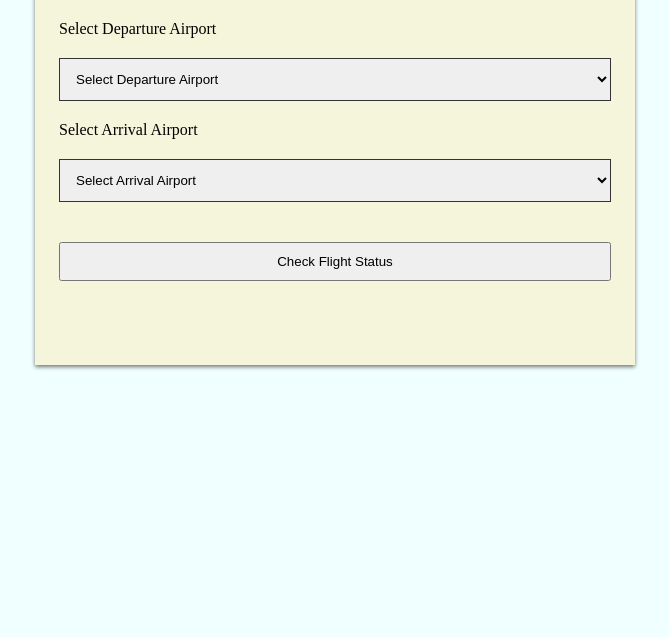
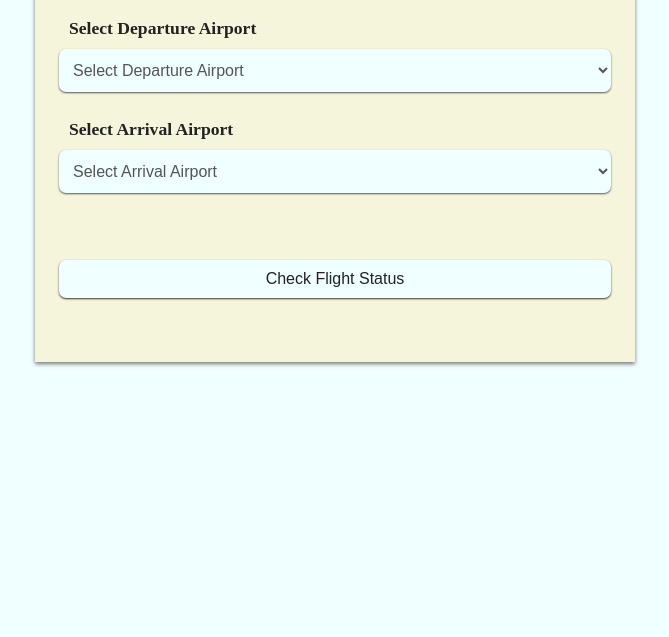
Before and after one commit to lessons-in-coding/Flight-Status-Check, a plain HTML site: page index.html in a window 1280 px wide. Shown: the part 163-800 px from the top of the page, without its empty margins (305-974 px from the left). Drawn offline with Linux system fonts and the light colour scheme.

Commit message:
updated some sorting and designs

```diff
--- /dev/null
+++ b/assets/css/style.css
@@ -0,0 +1,94 @@
+* {
+  margin: 0;
+  padding: 0;
+  box-sizing: border-box;
+}
+
+body {
+  margin: 20px;
+  background-color: azure;
+  font-size: 14px;
+}
+
+.container {
+  max-width: 600px;
+  box-shadow: 0px 2px 4px #777;
+  padding: 24px;
+  margin: 7% auto;
+  background-color: beige;
+}
+
+h1 {
+  color: green;
+  text-align: center;
+  padding: 10px 0;
+  margin-bottom: 25px;
+}
+
+label {
+  display: block;
+  color: #222;
+  font-size: 1.1rem;
+  font-weight: 600;
+  margin: 10px;
+}
+
+select {
+display: block;
+box-shadow: 0px 1px 2px #555;
+border-radius: 7px;
+background-color: azure;
+border: none;
+margin-bottom: 27px;
+padding: 12px 10px;
+width: 100%;
+font-size: 1rem;
+color: #555;
+}
+
+#checkStatus {
+  width: 100%;
+  padding: 10px;
+  margin-top: 40px;
+  border-radius: 7px;
+  box-shadow: 0px 1px 2px #333;
+  background-color: azure;
+  border: none;
+  color: #222;
+  font-size: 1rem;
+}
+
+.result {
+  padding: 10px;
+  color: green;
+  margin-top: 20px;
+}
+
+.resulth2 {
+  color: purple;
+  border-bottom: 1px solid #777;
+  padding-bottom: 15px;
+  text-align: center;
+  margin-bottom: 20px;
+}
+.subTitle {
+  color: green;
+  font-weight: 500;
+}
+.details {
+  color: rgba(31, 74, 202, 0.757);
+  float: right;
+}
+
+/* New styles for error messages */
+.error {
+  color: red;
+  font-weight: bold;
+  text-align: center;
+}
+
+.warning {
+  color: orange;
+  font-weight: bold;
+  text-align: center;
+}
--- a/index.html
+++ b/index.html
@@ -4,21 +4,21 @@
     <meta charset="UTF-8">
     <meta name="viewport" content="width=device-width, initial-scale=1.0">
     <title>Flight Status</title>
-    <link rel="stylesheet" href="style.css">
+    <link rel="stylesheet" href="./assets/css/style.css">
 </head>
 <body>
     <section class="container">
-        <h1>Flight Status</h1>
+        <h1>Check Flight Status</h1>
 
         <!-- Departure -->
         <label>Select Departure Airport</label>
-        <select class="select" id="departure">
+        <select id="departure">
             <option value="">Select Departure Airport</option>
         </select>
 
         <!-- Arrival -->
         <label>Select Arrival Airport</label>
-        <select class="select" id="arrival">
+        <select id="arrival">
             <option value="">Select Arrival Airport</option>
 
         </select>
@@ -30,8 +30,8 @@
         <div class="result" id="result"></div>
     </section>
 
-    <script src="script.js"></script>
-    <script src="airports.js"></script>
-    <script src="flights.js"></script>
+    <script src="./assets/js/script.js"></script>
+    <script src="./assets/js/airports.js"></script>
+    <script src="./assets/js/flights.js"></script>
 </body>
 </html>
--- a/style.css
+++ /dev/null
@@ -1,74 +0,0 @@
-* {
-  margin: 0;
-  padding: 0;
-  box-sizing: border-box;
-}
-
-body {
-  margin: 20px;
-  background-color: azure;
-}
-
-.container {
-    max-width: 600px;
-    box-shadow: 0px 2px 4px #777;
-    padding: 24px;
-    margin: 7% auto;
-    background-color: beige;
-}
-
-h1 {
-color: green;
-text-align: center;
-padding: 10px 0;
-margin-bottom: 25px;
-}
-
-.select {
-display: block;
-border: 1px solid #333;
-margin: 20px 0;
-padding: 12px;
-width: 100%;
-}
-
-#checkStatus {
-width: 100%;
-padding: 10px 0;
-margin: 20px 0;
-}
-
-.result {
-padding: 10px;
-color: green;
-margin-top: 20px;
-}
-
-.resulth2 {
-color: purple;
-border-bottom: 1px solid #777;
-padding-bottom: 15px;
-text-align: center;
-margin-bottom: 20px;
-}
-.subTitle{
-color: green;
-font-weight: 500;
-}
-.details{
-color: rgba(31, 74, 202, 0.757);
-float: right;
-}
-
-/* New styles for error messages */
-.error {
-  color: red;
-  font-weight: bold;
-  text-align: center;
-}
-
-.warning {
-  color: orange;
-  font-weight: bold;
-  text-align: center;
-}
```
Also changed, not shown: assets/js/airports.js (renamed from airports.js), assets/js/flights.js (renamed from flights.js), assets/js/script.js (renamed from script.js), assets/js/script0.js (renamed from script0.js), assets/js/script1.js (renamed from script1.js), 1 other file.
